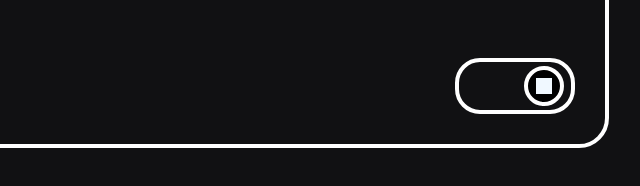
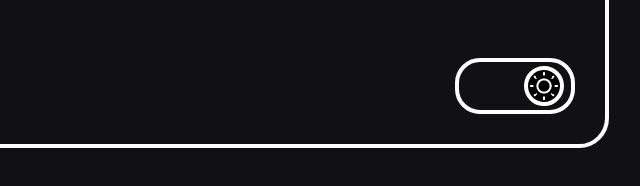
Before and after one commit to Zedrickf/Hangman-guessGame, a plain HTML site: page index.html in a window 1280 px wide. Both pictures are taken after a click on the button 960 px from the left and 564 px from the top of the page. Shown: the part 478-664 px from the top of the page, 475-1115 px from the left. Drawn offline with Linux system fonts and the light colour scheme.

Commit message:
add the moon and sun icons. Modify the code so, when the user clicks on the button the icon change

```diff
--- a/css/style.css
+++ b/css/style.css
@@ -245,10 +245,9 @@ input {
     right: calc(100% - 8.8rem);
 }
 
-.changeC__sun {
+.changeC__icon {
     width: 1rem;
     height: 1rem;
-    background-color: var(--blackC);
     position: relative;
     left: 8px;
 }
--- a/index.html
+++ b/index.html
@@ -49,7 +49,7 @@
         <!-- BOTON PARA CAMBIAR COLOR -->
          <div class="changeButton-container">
              <button type="button" id="changeC" role="button">
-                <div class="changeC__sun"></div>
+                 <img src="./img/blackMoon.png" alt="icnon of the sun" id="changeC__icon">
              </button>
          </div>
 
--- a/js/app.js
+++ b/js/app.js
@@ -141,6 +141,14 @@ function resetGame() {
 evento para mover el boton de izquierda a derecha para cambiar de claro a oscuro
 */
 toggleModeButton.addEventListener('click', () => {
+    const toggleIcon = document.getElementById('changeC__icon');
+
+    if (toggleIcon.src.includes('blackMoon.png')) {
+        toggleIcon.src = './img/whiteSun.png';
+    } else {
+        toggleIcon.src = './img/blackMoon.png';
+    }
+
     body.classList.toggle('darkMode'); // Alterna entre modo claro y oscuro
     toggleButtonContainer.classList.toggle('active'); //mueve el boton de izquierda a derecha
 });
```
Also changed, not shown: img/blackMoon.png (added), img/whiteSun.png (added).
